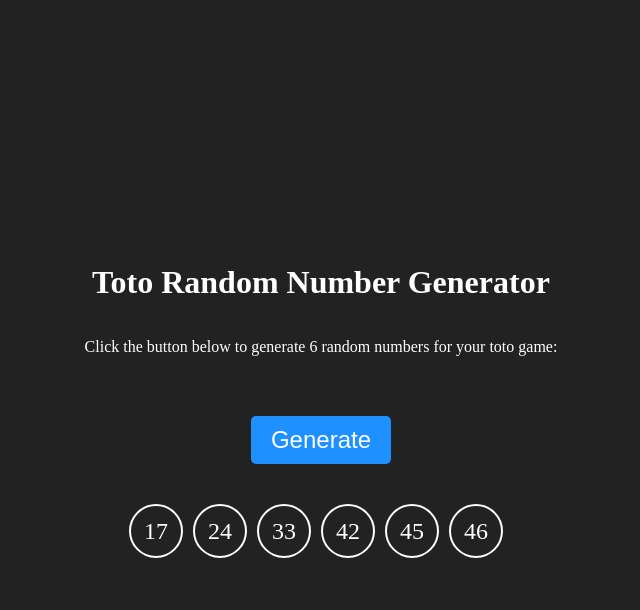
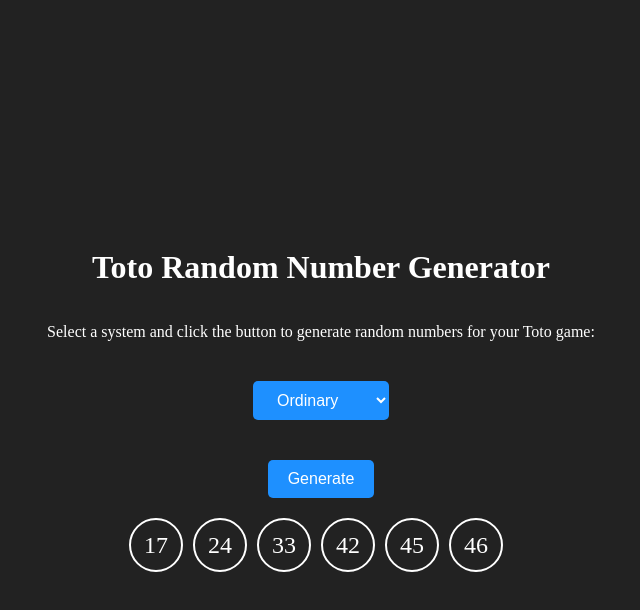
Before and after one commit to darylkhor/toto, a plain HTML site: page index.html in a window 1280 px wide. Both pictures are taken after a click on the button "Generate". Shown: the whole page, without its empty margins (319-959 px from the left). Drawn offline with Linux system fonts and the light colour scheme.

Commit message:
Add files via upload

```diff
--- a/index.html
+++ b/index.html
@@ -22,24 +22,18 @@
 
         p {
             text-align: center;
-            margin-bottom: 40px;
+            margin-bottom: 20px;
         }
 
-        button {
-            margin-top: 20px;
-            margin-bottom: 40px;
-            font-size: 24px;
+        select, button {
+            margin: 20px;
+            font-size: 16px;
             padding: 10px 20px;
             border: none;
             border-radius: 5px;
             background-color: #1E90FF;
             color: #fff;
             cursor: pointer;
-        }
-
-        #result {
-            display: flex;
-            justify-content: center;
         }
 
         .number {
@@ -54,38 +48,29 @@
             border-radius: 50%;
         }
 
-        #history {
-            margin-top: 40px;
-            text-align: center;
-        }
-
-        #history ul {
-            list-style: none;
-            padding: 0;
-            margin: 0;
-            display: flex;
-            justify-content: center;
-            flex-wrap: wrap;
-        }
-
-        #history li {
-            display: inline-block;
-            margin: 5px;
-            font-size: 18px;
-        }
     </style>
 </head>
 
 <body>
     <h1>Toto Random Number Generator</h1>
-    <p>Click the button below to generate 6 random numbers for your toto game:</p>
+    <p>Select a system and click the button to generate random numbers for your Toto game:</p>
+    <select id="systemSelection">
+        <option value="6">Ordinary</option>
+        <option value="7">System 7</option>
+        <option value="8">System 8</option>
+        <option value="9">System 9</option>
+        <option value="10">System 10</option>
+        <option value="11">System 11</option>
+        <option value="12">System 12</option>
+    </select>
     <button onclick="generateRandomNumbers()">Generate</button>
     <div id="result"></div>
     <script>
         function generateRandomNumbers() {
             var min = 1;
             var max = 49;
-            var numOfNumbers = 6;
+            var systemType = document.getElementById("systemSelection").value;
+            var numOfNumbers = parseInt(systemType, 10);
             var numbers = [];
 
             while (numbers.length < numOfNumbers) {
@@ -95,7 +80,7 @@
                 }
             }
 
-            numbers.sort(function (a, b) { return a - b });
+            numbers.sort(function (a, b) { return a - b; });
 
             var result = document.getElementById("result");
             result.innerHTML = "";
@@ -105,7 +90,9 @@
                 span.appendChild(document.createTextNode(numbers[i]));
                 result.appendChild(span);
             }
-
         }
 
+        // Initial call removed since the function should only be executed on user action.
     </script>
+</body>
+</html>
```
